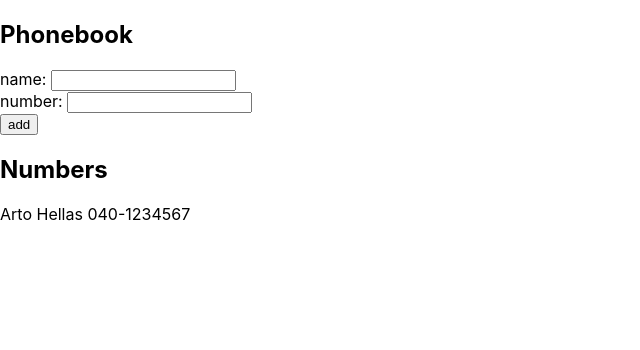
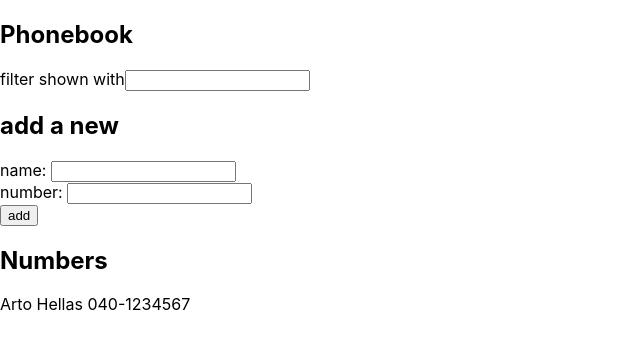
Before and after one commit to ArturCandelori/open-fullstack, a React (Create React App) app in the folder part2/phonebook/: page / in a window 1280 px wide. Shown: the top 350 px of the page, without its empty margins (0-640 px from the left). Built offline with nearby package versions, Linux system fonts and the light colour scheme.

Commit message:
ex 2.9 ok

```diff
--- a/part2/phonebook/src/App.js
+++ b/part2/phonebook/src/App.js
@@ -6,6 +6,11 @@
   ]);
   const [newName, setNewName] = useState('');
   const [newNumber, setNewNumber] = useState('');
+  const [search, setSearch] = useState('');
+
+  const handleSearch = event => {
+    setSearch(event.target.value);
+  };
 
   const addPerson = event => {
     event.preventDefault();
@@ -29,6 +34,11 @@
   return (
     <div>
       <h2>Phonebook</h2>
+      <div>
+        filter shown with
+        <input value={search} onChange={handleSearch} />
+      </div>
+      <h2>add a new</h2>
       <form onSubmit={addPerson}>
         <div>
           name:{' '}
@@ -49,11 +59,19 @@
         </div>
       </form>
       <h2>Numbers</h2>
-      {persons.map(person => (
-        <p key={person.name}>
-          {person.name} {person.number}
-        </p>
-      ))}
+      {search === ''
+        ? persons.map(person => (
+            <p key={person.name}>
+              {person.name} {person.number}
+            </p>
+          ))
+        : persons
+            .filter(person => person.name === search)
+            .map(person => (
+              <p key={person.name}>
+                {person.name} {person.number}
+              </p>
+            ))}
     </div>
   );
 };
```
Also changed, not shown: 1 other file (tests, documents, lock files or other folders).
